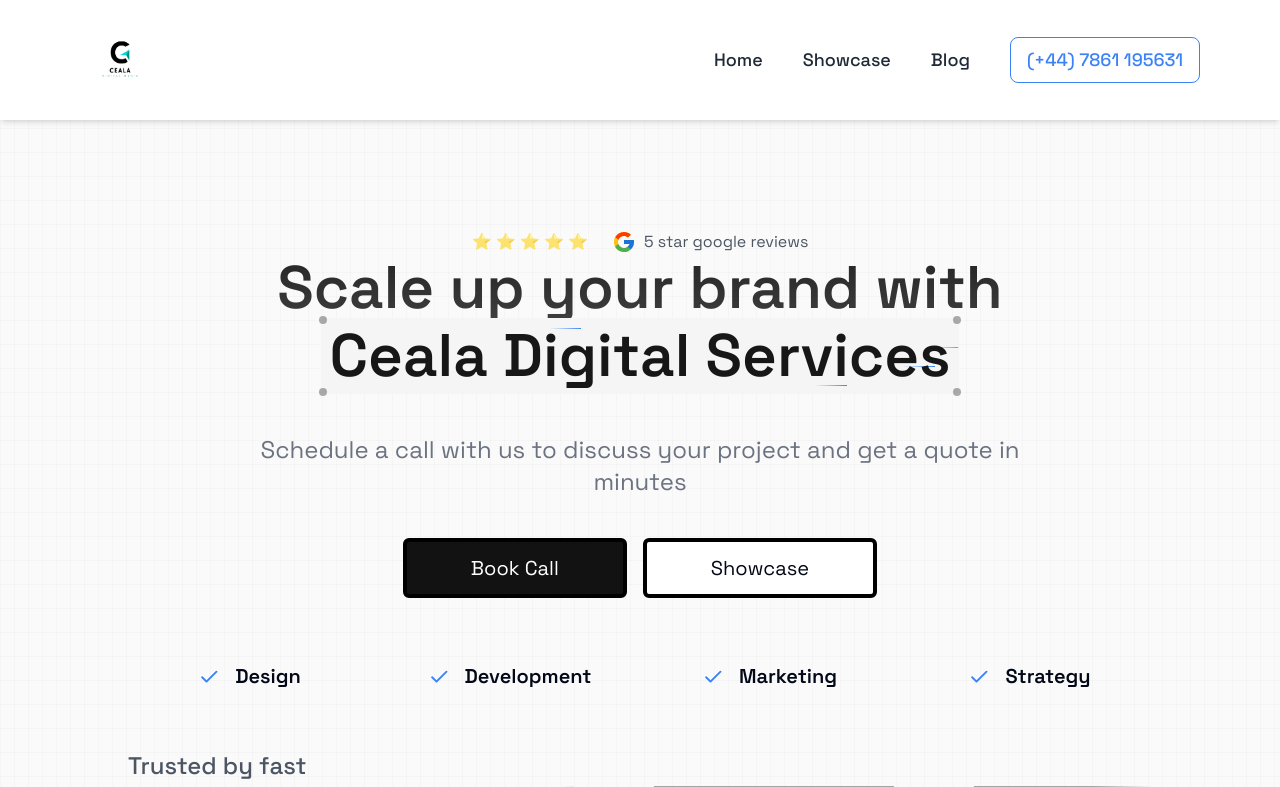
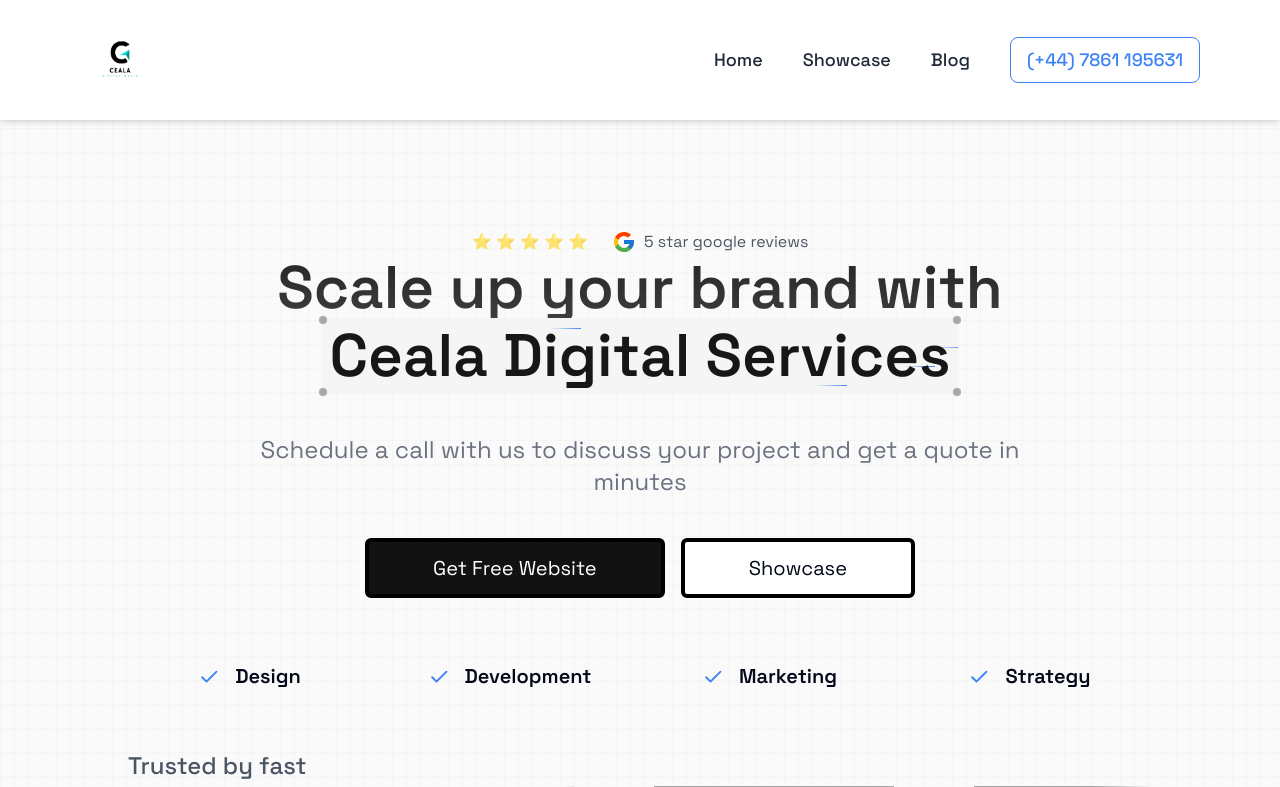
Before and after one commit to akoweicollinxx/ceala-digital-media, a Next.js app: page / in a window 1280 px wide. Shown: the top 787 px of the page. Built offline with nearby package versions, Linux system fonts and the light colour scheme; grey boxes are pictures that could not be loaded.

Commit message:
Update page.tsx

```diff
--- a/app/page.tsx
+++ b/app/page.tsx
@@ -95,7 +95,7 @@
                    "
           >
             <Link
-              href="/meeting"
+              href="https://whatsform.com/0A2sXo"
               className="py-3
             px-10
             md:px-16
@@ -113,7 +113,7 @@
        duration-200
        hover:shadow-[1px_1px_rgba(0,0,0),2px_2px_rgba(0,0,0),3px_3px_rgba(0,0,0),4px_4px_rgba(0,0,0),5px_5px_0px_0px_rgba(0,0,0)] dark:shadow-[1px_1px_rgba(255,255,255),2px_2px_rgba(255,255,255),3px_3px_rgba(255,255,255),4px_4px_rgba(255,255,255),5px_5px_0px_0px_rgba(255,255,255)] "
             >
-              Book Call
+              Get Free Website
             </Link>
             <Link
               href={"/showcase"}
```
